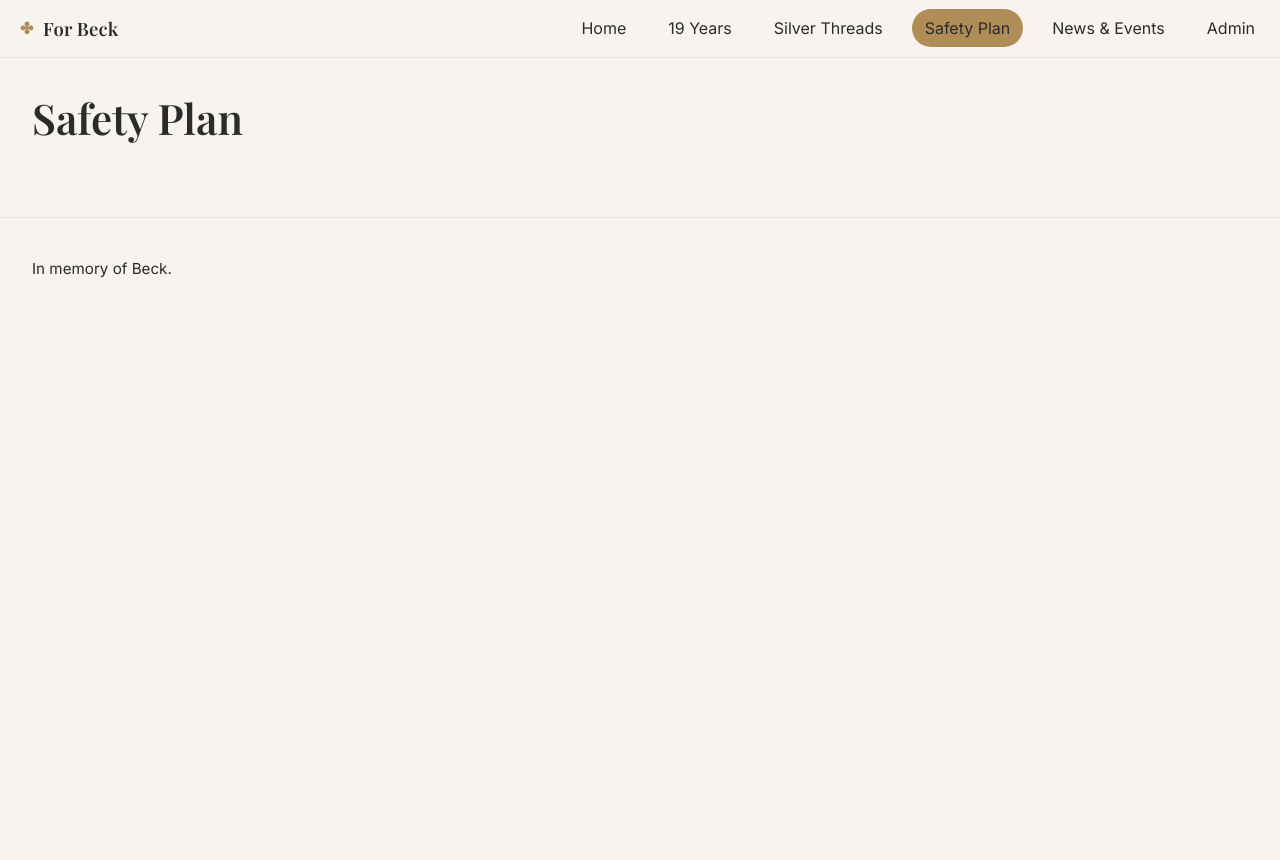
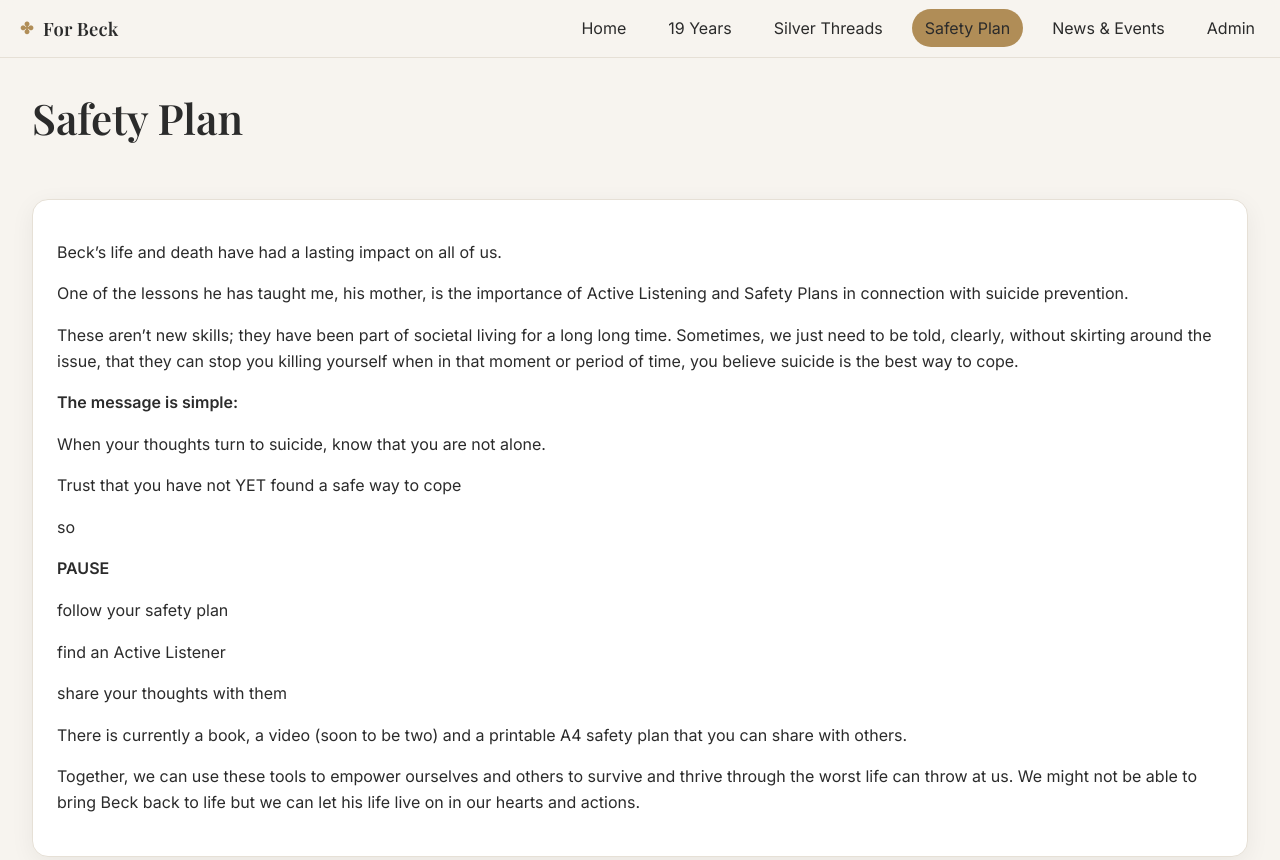
Before and after one commit to benwhite0/for-beck, a plain HTML site: page safety-plan/index.html in a window 1280 px wide. Shown: the top 860 px of the page. Before the commit the page ends 800 px from the top, so only its background shows below. Drawn offline with nearby package versions, Linux system fonts and the light colour scheme; a web font is replaced by a local one.

Commit message:
Added text to Safety Plan page

```diff
--- a/safety-plan/index.html
+++ b/safety-plan/index.html
@@ -29,9 +29,28 @@
   </header>
 
   <main id="content" class="site-main" tabindex="-1">
-    <section class="section page-header">
+    <section class="section page-header page-header-compact">
       <div class="container header-with-cta">
         <h1 class="h1">Safety Plan</h1>
+      </div>
+    </section>
+    <section class="section">
+      <div class="container">
+        <div class="panel">
+          <p>Beck’s life and death have had a lasting impact on all of us.</p>
+          <p>One of the lessons he has taught me, his mother, is the importance of Active Listening and Safety Plans in connection with suicide prevention.</p>
+          <p>These aren’t new skills; they have been part of societal living for a long long time. Sometimes, we just need to be told, clearly, without skirting around the issue, that they can stop you killing yourself when in that moment or period of time, you believe suicide is the best way to cope.</p>
+          <p><strong>The message is simple:</strong></p>
+          <p>When your thoughts turn to suicide, know that you are not alone.</p>
+          <p>Trust that you have not YET found a safe way to cope</p>
+          <p>so</p>
+          <p><strong>PAUSE</strong></p>
+          <p>follow your safety plan</p>
+          <p>find an Active Listener</p>
+          <p>share your thoughts with them</p>
+          <p>There is currently a book, a video (soon to be two) and a printable A4 safety plan that you can share with others.</p>
+          <p>Together, we can use these tools to empower ourselves and others to survive and thrive through the worst life can throw at us. We might not be able to bring Beck back to life but we can let his life live on in our hearts and actions.</p>
+        </div>
       </div>
     </section>
   </main>
```
